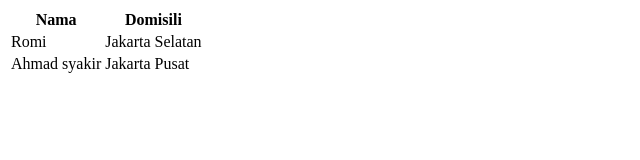
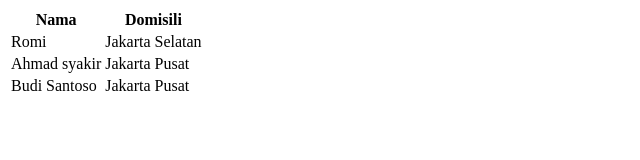
Before and after one commit to mromiario/git-exercise-batch8, a plain HTML site: page index.html in a window 1280 px wide. Shown: the whole page, without its empty margins (0-640 px from the left). Drawn offline with Linux system fonts and the light colour scheme.

Commit message:
Budi Commit Exercise

```diff
--- a/index.html
+++ b/index.html
@@ -11,4 +11,8 @@
     <td>Ahmad syakir</td>
     <td>Jakarta Pusat</td>
   </tr>
+  <tr>
+    <td>Budi Santoso</td>
+    <td>Jakarta Pusat</td>
+  </tr>
 </table>
```
